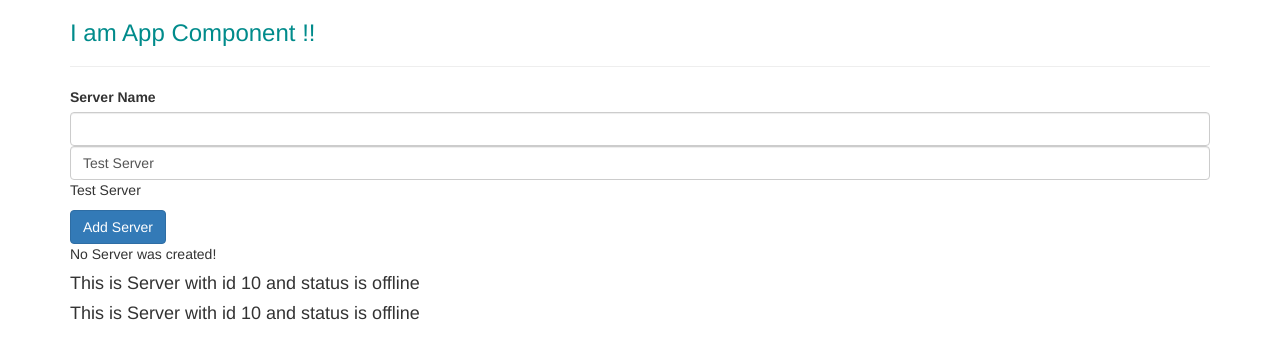
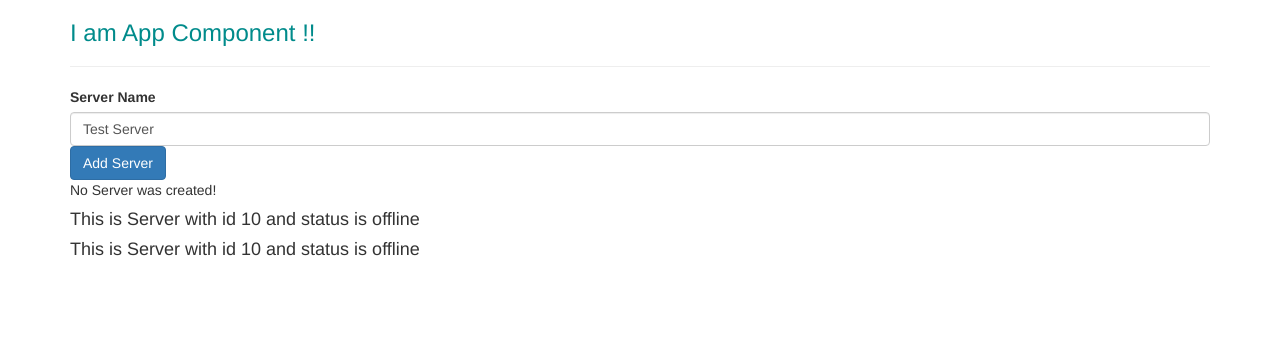
Before and after one commit to kumar-anuj/AngularProject, an Angular app: page / in a window 1280 px wide. Shown: the top 358 px of the page. Built offline with nearby package versions, Linux system fonts and the light colour scheme.

Commit message:
String Interpolation, property binding, event binding and two way binding usage

```diff
--- a/src/app/servers/servers.component.html
+++ b/src/app/servers/servers.component.html
@@ -1,15 +1,15 @@
 <label>Server Name</label>
-<input
+<!-- <input
 type="text"
 class="form-control"
 (input)="onUpdateServerName($event)"
->
+> -->
 <input
 type="text"
 class="form-control"
 [(ngModel)]="serverName"
 >
-<p>{{ serverName }}</p>
+<!-- <p>{{ serverName }}</p> -->
 <button class="btn btn-primary"
 [disabled] ="!allowNewServer"
 (click)="onCreateServer()"
--- a/src/app/servers/servers.component.ts
+++ b/src/app/servers/servers.component.ts
@@ -25,7 +25,7 @@
   }
 
   onCreateServer() {
-    this.serverCreationStatus ="Server was Created!";
+    this.serverCreationStatus ="Server was Created! Name is " + this.serverName;
   }
 
   onUpdateServerName(event : Event) {
```
